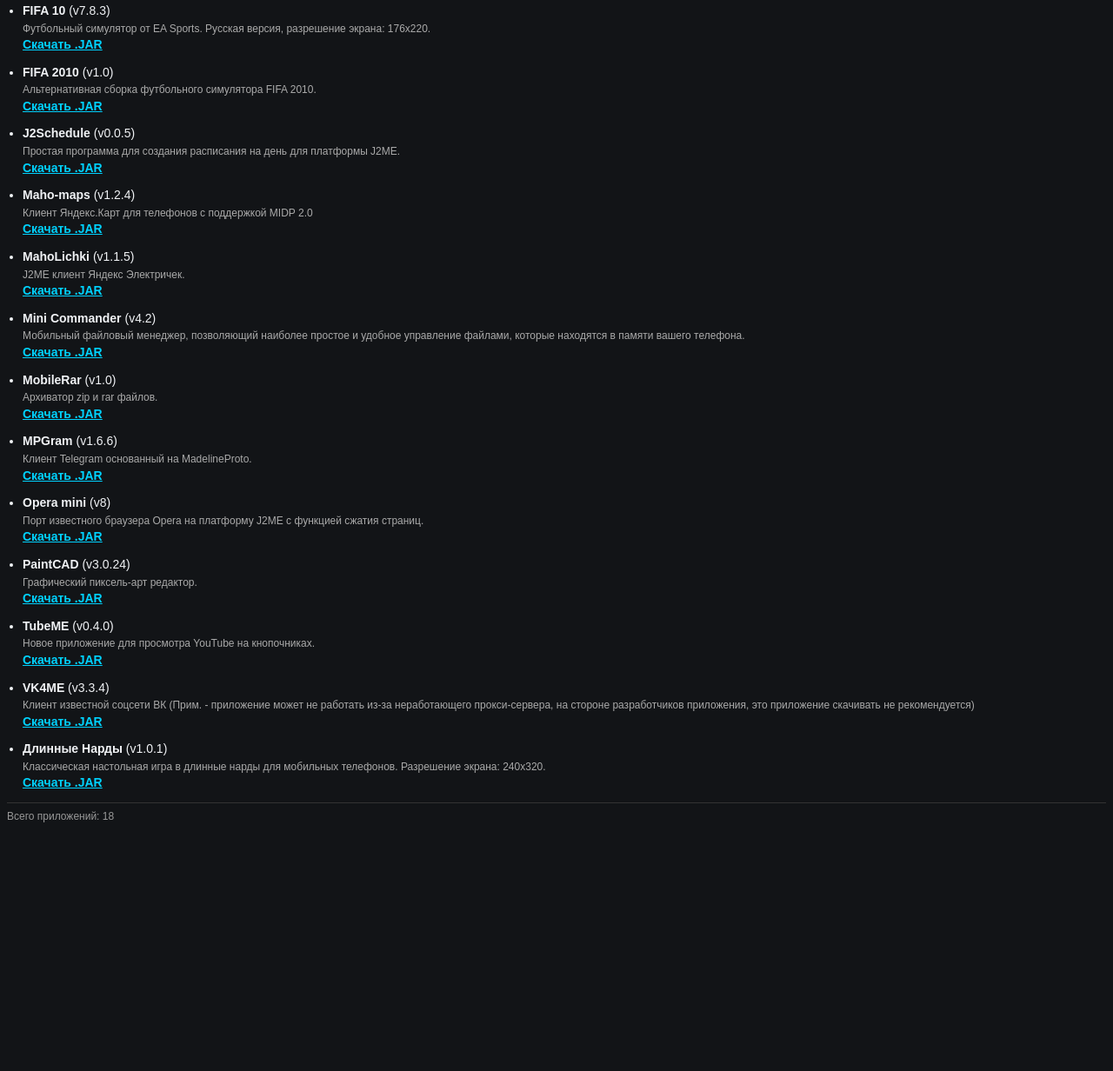
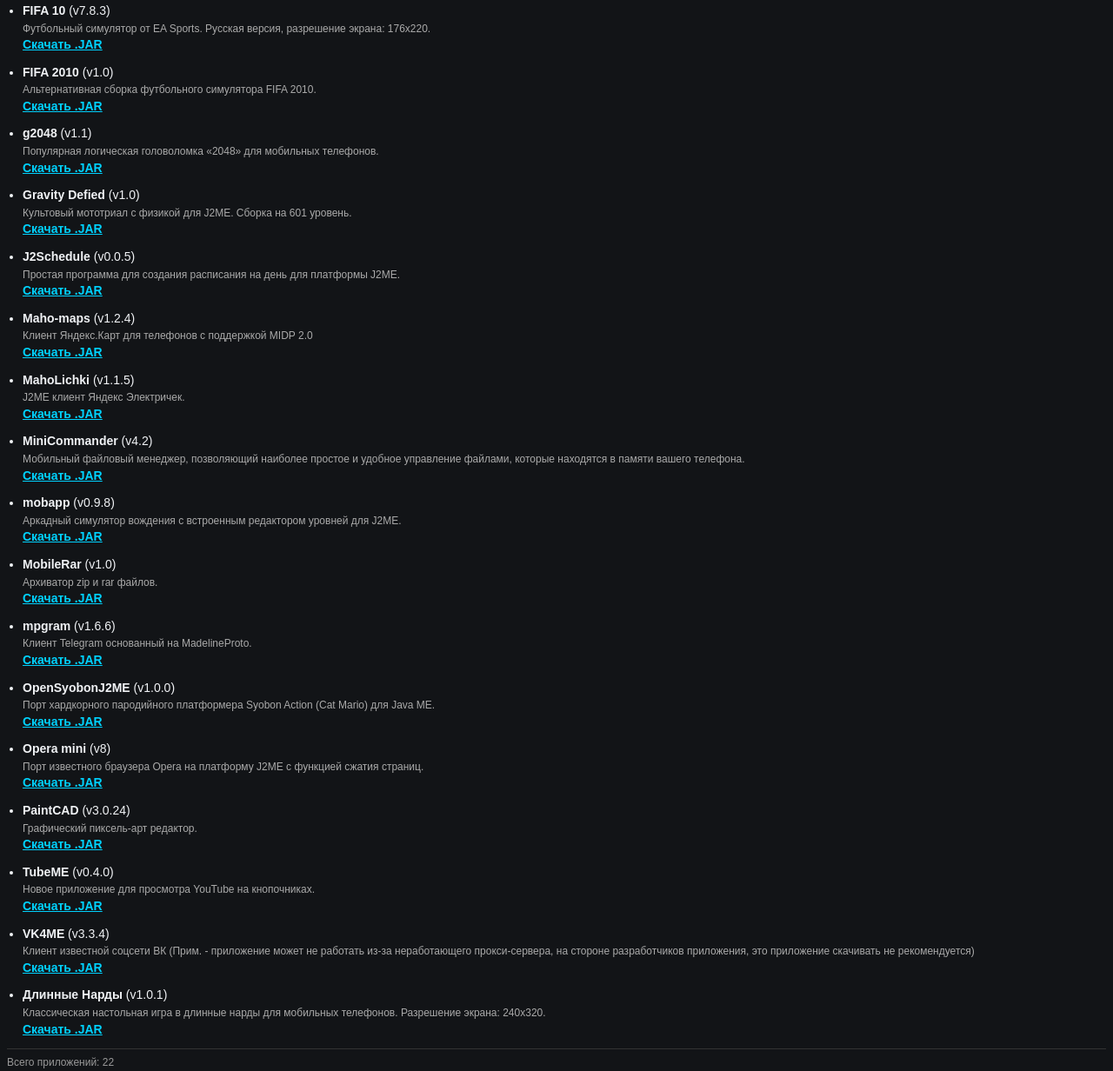
Before and after one commit to music25054-prog/store4me-apps, a plain HTML site: page index.html in a window 1280 px wide. Shown: the part 417-1649 px from the top of the page at 87% size. Before the commit the page ends 1371 px from the top, so only its background shows below. Drawn offline with Linux system fonts and the light colour scheme.

Commit message:
Added new games

```diff
--- a/index.html
+++ b/index.html
@@ -50,12 +50,12 @@
     </style>
 </head>
 <body>
-    <h1>Store4ME Store</h1>
+    <h1>J2ME Store</h1>
     <p>Каталог приложений для Java ME (MIDP 2.0)</p>
     <hr />
     <ul>
         <li>
-            <b>Бредогенератор</b> (v1.3.2)<br />
+            <b>BredGen</b> (v1.3.2)<br />
             <span class="desc">Программа генерирует прикольные предложения из случайного набора слов.</span><br />
             <a href="apps/BredGen-1.3.2.jar">Скачать .JAR</a>
         </li>
@@ -90,6 +90,16 @@
             <a href="apps/FIFA_2O1O.jar">Скачать .JAR</a>
         </li>
         <li>
+            <b>g2048</b> (v1.1)<br />
+            <span class="desc">Популярная логическая головоломка «2048» для мобильных телефонов.</span><br />
+            <a href="apps/g2048-1.1.jar">Скачать .JAR</a>
+        </li>
+        <li>
+            <b>Gravity Defied</b> (v1.0)<br />
+            <span class="desc">Культовый мототриал с физикой для J2ME. Сборка на 601 уровень.</span><br />
+            <a href="apps/GravityDefied601lvl.jar">Скачать .JAR</a>
+        </li>
+        <li>
             <b>J2Schedule</b> (v0.0.5)<br />
             <span class="desc">Простая программа для создания расписания на день для платформы J2ME.</span><br />
             <a href="apps/J2Schedule-0.0.5.jar">Скачать .JAR</a>
@@ -105,9 +115,14 @@
             <a href="apps/MahoLichki-1.1.5.jar">Скачать .JAR</a>
         </li>
         <li>
-            <b>Mini Commander</b> (v4.2)<br />
+            <b>MiniCommander</b> (v4.2)<br />
             <span class="desc">Мобильный файловый менеджер, позволяющий наиболее простое и удобное управление файлами, которые находятся в памяти вашего телефона.</span><br />
             <a href="apps/MiniCommander-4.2.jar">Скачать .JAR</a>
+        </li>
+        <li>
+            <b>mobapp</b> (v0.9.8)<br />
+            <span class="desc">Аркадный симулятор вождения с встроенным редактором уровней для J2ME.</span><br />
+            <a href="apps/mobapp_game-j2me-v0.9.8.jar">Скачать .JAR</a>
         </li>
         <li>
             <b>MobileRar</b> (v1.0)<br />
@@ -115,9 +130,14 @@
             <a href="apps/MobileRar-1.0.jar">Скачать .JAR</a>
         </li>
         <li>
-            <b>MPGram</b> (v1.6.6)<br />
+            <b>mpgram</b> (v1.6.6)<br />
             <span class="desc">Клиент Telegram основанный на MadelineProto.</span><br />
             <a href="apps/mpgram-1.6.6.jar">Скачать .JAR</a>
+        </li>
+        <li>
+            <b>OpenSyobonJ2ME</b> (v1.0.0)<br />
+            <span class="desc">Порт хардкорного пародийного платформера Syobon Action (Cat Mario) для Java ME.</span><br />
+            <a href="apps/OpenSyobonJ2ME-v1.0.0.jar">Скачать .JAR</a>
         </li>
         <li>
             <b>Opera mini</b> (v8)<br />
@@ -146,6 +166,6 @@
         </li>
     </ul>
     <hr />
-    <p class="footer">Всего приложений: 18</p>
+    <p class="footer">Всего приложений: 22</p>
 </body>
 </html>
```
Also changed, not shown: j2me_apps.json (+20 -0 lines), 4 other files.
